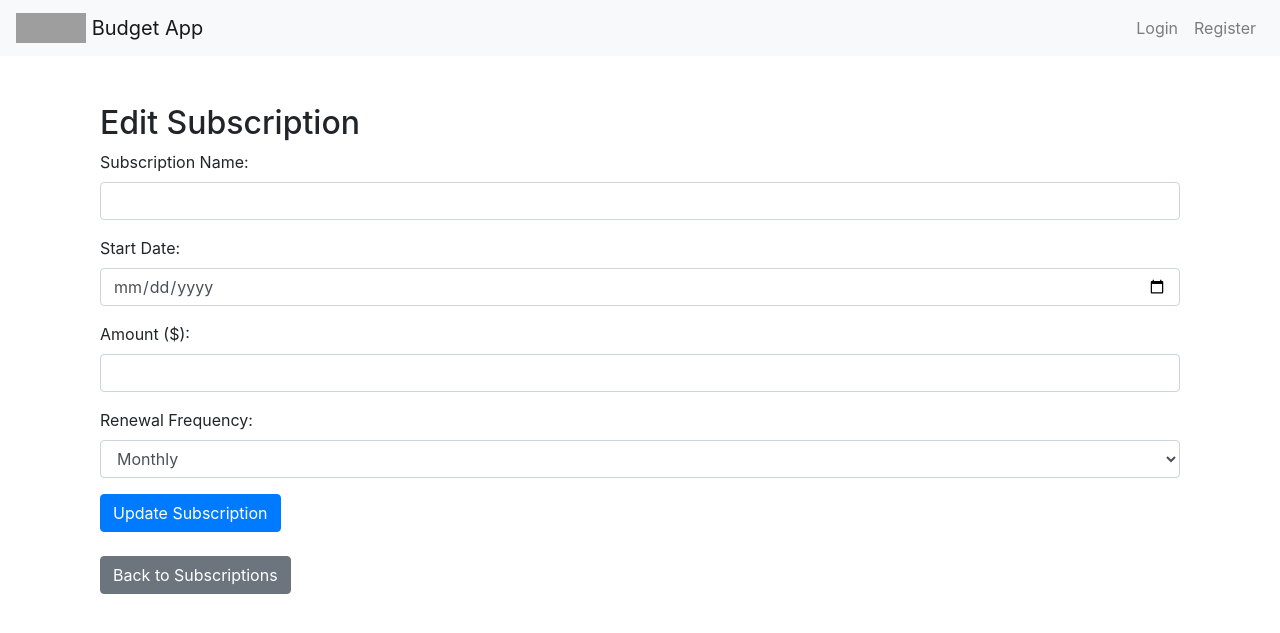
After one commit to G0dzilla21/budget_app_flask, a Flask app: template templates/edit_subscription.html in a window 1280 px wide. The commit adds this page. Shown: the top 633 px of the page. Run offline with Flask 3, Linux system fonts and the light colour scheme; the template is opened without the code that fills it, so the values that code supplies are empty; parts of the project's set-up code (start-up, migrations or seed data) failed here and were passed over; some libraries are stand-ins or nearby versions; grey boxes are pictures that could not be loaded.

Commit message:
added subscriptions

```diff
--- a/app.py
+++ b/app.py
@@ -1,13 +1,13 @@
 import os
 from bson import ObjectId
-from flask import Flask, json, render_template, request, redirect, session, jsonify
+from flask import Flask, json, render_template, request, redirect, session, jsonify, url_for, flash
 from flask_bcrypt import Bcrypt
 from flask_session import Session
 from mongo_connect import client
 import requests
 from dotenv import load_dotenv #pip install python-dotenv
 from bson import json_util
-from datetime import datetime
+from datetime import datetime, timedelta
 
 from collections import defaultdict
 
@@ -28,6 +28,14 @@ budgets_collection = db["budgets"]
 # For user data
 users_collection = db["users"]
 
+# For user subscription data
+subscriptions_collection = db['subscriptions']
+
+
+def nav_menu():
+    if "user_id" in session:
+        user = db.users.find_one({"_id": session["user_id"]})
+        return render_template("nav_menu.html", username=user["username"])
 
 @app.route("/")
 def index():
@@ -171,7 +179,139 @@ def update_budget(budget_id):
     else:
         return redirect("/login")
 
+@app.route('/subscriptions', methods=['GET', 'POST'])
+def subscriptions():
+    if "user_id" not in session:
+        # Not logged in, redirect to the login page or an error page
+        return redirect(url_for('login'))
+    else:
 
+        if request.method == 'POST':
+            # Process the subscription form data
+            name = request.form.get("name")
+            amount = request.form.get("amount")
+            billing_cycle = request.form.get("billing_cycle")
+            start_date = request.form.get("start_date")
+
+            subscription_data = {
+                "user_id": session["user_id"],
+                "name": name,
+                "amount": amount,
+                "billing_cycle": billing_cycle,
+                "start_date": start_date
+            }
+
+            subscriptions_collection.insert_one(subscription_data)
+
+        # Pull subscriptions for this user and calculate renewals
+        all_subscriptions = list(subscriptions_collection.find({"user_id": session["user_id"]}))
+        upcoming_renewals = [sub for sub in all_subscriptions if is_upcoming(sub)]
+        regular_subscriptions = [sub for sub in all_subscriptions if sub not in upcoming_renewals]
+
+        return render_template('subscriptions.html', upcoming=upcoming_renewals, regular=regular_subscriptions, user_logged_in=True)
+
+def is_upcoming(subscriptions_collection):
+    today = datetime.today()
+    seven_days_from_now = today + timedelta(days=7)
+
+    # Assuming 'frequency' could be 'monthly', 'annual', etc.
+    if subscriptions_collection['renewal_frequency'] == 'monthly':
+        renewal_date = subscriptions_collection['start_date'] + timedelta(days=30)  # Adjust for exact duration if needed
+    elif subscriptions_collection['renewal_frequency'] == 'annually':
+        renewal_date = subscriptions_collection['start_date'] + timedelta(days=365)  # Adjust for leap years if necessary
+
+    # Add more frequency conditions as needed
+
+    # The logic for checking if it's upcoming
+    return today <= renewal_date <= seven_days_from_now
+
+
+
+@app.route("/add_subscription", methods=["POST"])
+def add_subscription():
+    if "user_id" not in session:
+        return redirect(url_for('login'))  # or wherever your login page is
+
+    name = request.form.get("name")
+    amount = float(request.form.get("amount"))
+    start_date = datetime.strptime(request.form.get("start_date"), '%Y-%m-%d')
+
+    renewal_frequency = request.form.get("renewal_frequency")
+    if renewal_frequency == "monthly":
+        next_renewal_date = start_date + timedelta(days=30)
+    elif renewal_frequency == "annually":
+        next_renewal_date = start_date + timedelta(days=365)
+    # ... handle other frequencies as needed
+
+    new_subscription = {
+        "user_id": session["user_id"],
+        "name": name,
+        "amount": amount,
+        "start_date": start_date,
+        "renewal_frequency": renewal_frequency,
+        "next_renewal_date": next_renewal_date
+    }
+
+    subscriptions_collection.insert_one(new_subscription)
+
+    flash('Successfully added subscription', 'success')
+    return redirect(url_for('subscriptions'))
+
+@app.route("/delete_subscription/<subscription_id>", methods=["GET","POST", "DELETE"])
+def delete_subscription(subscription_id):
+    if "user_id" not in session:
+        return redirect(url_for('login'))
+
+    # Remove the subscription with the provided ID
+    subscriptions_collection.delete_one({"_id": ObjectId(subscription_id), "user_id": session["user_id"]})
+
+    flash('Successfully deleted subscription', 'success')  # 'success' is an optional category
+    return redirect(url_for('subscriptions'))
+
+@app.route("/edit_subscription/<subscription_id>", methods=["GET"])
+def edit_subscription_form(subscription_id):
+    if "user_id" not in session:
+        return redirect(url_for('login'))
+
+    # Fetch the subscription to be edited
+    subscription = subscriptions_collection.find_one({"_id": ObjectId(subscription_id), "user_id": session["user_id"]})
+
+    if not subscription:
+        return "Subscription not found!", 404
+
+    return render_template("edit_subscription.html", subscription=subscription)
+
+@app.route("/edit_subscription/<subscription_id>", methods=["POST"])
+def edit_subscription(subscription_id):
+    if "user_id" not in session:
+        return redirect(url_for('login'))
+
+    name = request.form.get("name")
+    amount = float(request.form.get("amount"))
+    start_date = datetime.strptime(request.form.get("start_date"), '%Y-%m-%d')
+    renewal_frequency = request.form.get("renewal_frequency")
+
+    if renewal_frequency == "monthly":
+        next_renewal_date = start_date + timedelta(days=30)
+    elif renewal_frequency == "annually":
+        next_renewal_date = start_date + timedelta(days=365)
+    # ... handle other frequencies as needed
+
+    updated_subscription = {
+        "$set": {
+            "name": name,
+            "amount": amount,
+            "start_date": start_date,
+            "renewal_frequency": renewal_frequency,
+            "next_renewal_date": next_renewal_date
+        }
+    }
+
+    # Update the subscription
+    subscriptions_collection.update_one({"_id": ObjectId(subscription_id), "user_id": session["user_id"]}, updated_subscription)
+
+    flash('Successfully edited subscription', 'success')  # 'success' is an optional category
+    return redirect(url_for('subscriptions'))
 
 
 if __name__ == "__main__":
--- a/static/css/index.css
+++ b/static/css/index.css
@@ -12,3 +12,7 @@
     padding: 8px 12px; /* Adjust as necessary to get the size you want */
     font-size: 1.2rem; /* Adjust as necessary to increase font size */
 }
+
+.navbar-nav .dropdown-menu {
+    min-width: 400px !important;
+}
--- a/templates/base.html
+++ b/templates/base.html
@@ -1,14 +1,26 @@
 <!DOCTYPE html>
 <html>
 <head>
+
     <title>{% block title %}Budget App{% endblock %}</title>
     <link rel="stylesheet" href="https://stackpath.bootstrapcdn.com/bootstrap/4.5.2/css/bootstrap.min.css">
     <link rel="stylesheet" type="text/css" href="../static/css/index.css">
+
     {% block extra_head %}{% endblock %}
 </head>
 <body>
     {% include 'nav_menu.html' %}
     <div class="container mt-5">
+        {% with messages = get_flashed_messages(with_categories=true) %}
+        {% if messages %}
+            {% for category, message in messages %}
+            <div class="alert alert-{{ category }}">
+                {{ message }}
+            </div>
+            {% endfor %}
+        {% endif %}
+        {% endwith %}
+
         {% block content %}
         {% endblock %}
     </div>
--- /dev/null
+++ b/templates/edit_subscription.html
@@ -0,0 +1,41 @@
+{% extends "base.html" %}
+
+{% block title %}Edit Subscription{% endblock %}
+
+{% block content %}
+<div class="container mt-5">
+    <h2>Edit Subscription</h2>
+
+    <!-- Subscription Editing Form -->
+    <form action="/edit_subscription/{{ subscription._id }}" method="post">
+        <div class="form-group">
+            <label for="name">Subscription Name:</label>
+            <input type="text" class="form-control" id="name" name="name" required value="{{ subscription.name }}">
+        </div>
+
+        <div class="form-group">
+            <label for="start_date">Start Date:</label>
+            <input type="date" class="form-control" id="start_date" name="start_date" required value="{{ subscription.start_date.strftime('%Y-%m-%d') }}">
+        </div>
+
+        <div class="form-group">
+            <label for="amount">Amount ($):</label>
+            <input type="number" step="0.01" class="form-control" id="amount" name="amount" required value="{{ subscription.amount }}">
+        </div>
+
+        <div class="form-group">
+            <label for="renewal_frequency">Renewal Frequency:</label>
+            <select class="form-control" id="renewal_frequency" name="renewal_frequency" required>
+                <option value="monthly" {% if subscription.renewal_frequency == 'monthly' %}selected{% endif %}>Monthly</option>
+                <option value="annually" {% if subscription.renewal_frequency == 'annually' %}selected{% endif %}>Annual</option>
+                <!-- Add other frequencies if needed -->
+            </select>
+        </div>
+
+        <button type="submit" class="btn btn-primary">Update Subscription</button>
+    </form>
+
+    <br>
+    <a href="{{ url_for('subscriptions') }}" class="btn btn-secondary">Back to Subscriptions</a>
+</div>
+{% endblock %}
--- a/templates/nav_menu.html
+++ b/templates/nav_menu.html
@@ -12,10 +12,11 @@
             {% if user_logged_in %}
             <li class="nav-item dropdown">
                 <a class="nav-link dropdown-toggle" href="#" id="userDropdown" role="button" data-toggle="dropdown" aria-haspopup="true" aria-expanded="false">
-                    Welcome!
+                    Menu
                 </a>
                 <div class="dropdown-menu" aria-labelledby="userDropdown">
                     <a class="dropdown-item" href="/">Home</a>
+                    <a class="dropdown-item" href="/subscriptions">Subscriptions</a>
                     <a class="dropdown-item" href="/profile">Profile</a>
                     <a class="dropdown-item" href="{{ url_for('logout') }}">Logout</a>
                 </div>
```
Also changed, not shown: static/css/styles.css (added, +26 -0 lines), templates/subscriptions.html (added, +112 -0 lines).
